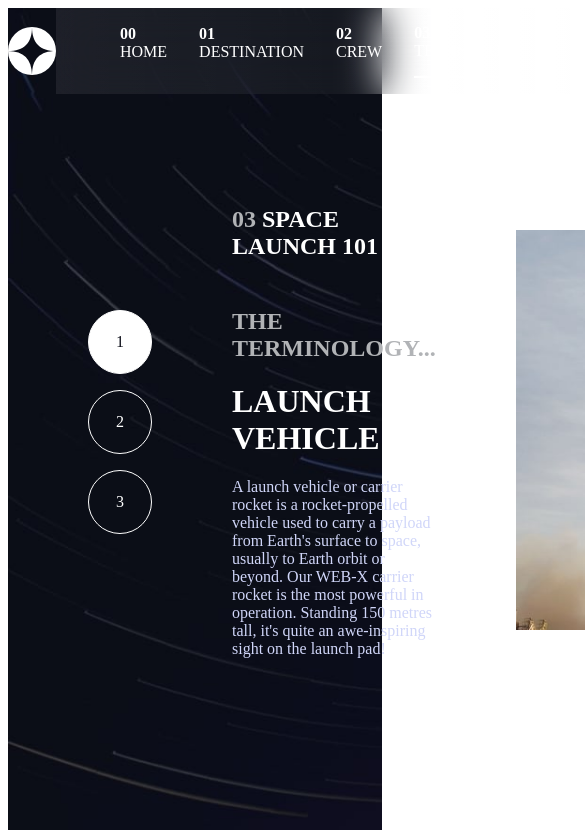
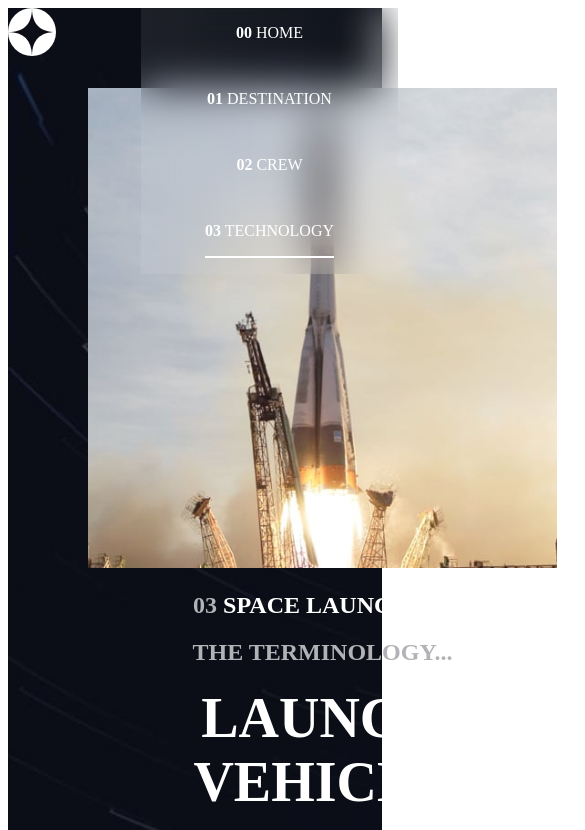
Before and after one commit to uconnwomensbball/SpaceTourismSite, a React (Vite) app: page /technology in a window 390 px wide. Shown: the top 830 px of the page, 585 px wide, since content can reach past the window. Built offline with nearby package versions, Linux system fonts and the light colour scheme; a web font is replaced by a local one.

Commit message:
20 Dec 25 - Styles: mediaQueries for tablets and mobile screens

```diff
--- a/src/index.css
+++ b/src/index.css
@@ -65,6 +65,15 @@ footer{
     gap: 1rem;
 }
 
+
+    .tech-nav{
+        display: flex;
+        flex-direction: column;
+        justify-content: center;
+        align-content: center;
+        gap: 1rem;
+}
+
 /* NAVLINKS */
 .main-nav-bar-links{
     color: #FFFFFF;
@@ -90,7 +99,6 @@ footer{
     height: 1.5rem;
     width: 1.5rem;
     border-radius: 50%;
-    margin-right: 5rem;
 }
 
 .crew-nav-links-active, .crew-nav-links:hover{
@@ -187,7 +195,7 @@ footer{
 }
 
 .destination-details-div>h1{
-    font-size: 8rem;
+    font-size: 6rem;
     margin: 0;
 }
 
@@ -236,6 +244,7 @@ footer{
     justify-content: space-evenly;
     align-items: center;
     margin-top: 3rem;
+    gap: 4rem;
 }
 
 .crew-img{
@@ -265,8 +274,8 @@ footer{
     gap: 5rem;
 }
 
-.tech-details-div>h1{
-    font-size: 5rem;
+.tech-details-div>div>h1{
+    font-size: 3.5rem;
     margin: 0;
 }
 
@@ -274,15 +283,8 @@ footer{
     margin-bottom: 3rem;
 }
 
-.tech-nav{
-    display: flex;
-    flex-direction: column;
-    justify-content: space-evenly;
-    align-items: center;
-}
-
 .tech-img{
-    height: 25rem;
+    height: 30rem;
 }
 
 /* FONTS */
@@ -315,7 +317,7 @@ footer{
 /* MEDIA QUERIES */
 /* Tablet styles */
 @media (max-width: 1024px) {
-    /* Nav Bar */
+    /* Main Nav Bar */
     .main-nav-bar-div{
         padding: 0;
         justify-content: space-evenly;
@@ -371,7 +373,7 @@ footer{
         flex-direction: column;
         justify-content: center;
         align-items: center;
-        width: 100%;
+        width: 70%;
     }
 
     .destination-details-div>h1{
@@ -385,11 +387,71 @@ footer{
         margin: 0;
         text-align: center;
     }
+
+    /* Crew Page */
+
+    .crew-div{
+        flex-direction: column;
+        justify-content: flex-end;
+        align-items: center;
+
+    }
+
+    .crew-details-div{
+        justify-content: center;
+        align-items: center;
+        text-align: center;
+        height: 20%;
+        width: 70%;
+    }
+
+    .crew-details-div>h2{
+        margin: 0 0 1rem 0;
+    }
+
+    .crew-nav{
+        margin: 1rem 0 .75rem 0;
+    }
+
+    .crew-img{
+       height: 50%;
+    }
+
+ /* Technology Page */
+    .tech-div{
+            height: 20%;
+    }
+    .tech-content-div{
+        flex-direction: column-reverse;
+        text-align: center;
+        gap: 0;
+
+    }
+    .tech-details-div{
+        width: 80%;
+    }
+
+    .tech-details-div>h2{
+       margin: 1.5rem 0 0 0;
+    }
+
+    .tech-nav{
+        margin-top: 1rem;
+        flex-direction: row;
+        gap: 1.75rem;
 }
 
- /* Crew Page */
-
+}
 /* Mobile styles */
 @media (max-width: 768px) {
 
+.main-nav-bar-div{
+    justify-content: space-between;
+    align-items: flex-start;
 }
+
+  .main-nav-bar-links-div{
+    flex-direction: column;
+
+  }
+}
--- a/src/pages/Technology.jsx
+++ b/src/pages/Technology.jsx
@@ -12,9 +12,8 @@ export default function Technology(){
 
     return (
         <div className = "tech-div">
-
             <div className="tech-content-div">
-            <div>
+                <div className="tech-nav">
                     <NavLink
                         to="?technology=launchvehicle"
                         className={`tech-nav-links ${technologyFilter==="launchvehicle"? "tech-nav-links-active": null}`}>1</NavLink>
```
Lines whose indentation alone changed are shown as unchanged.
